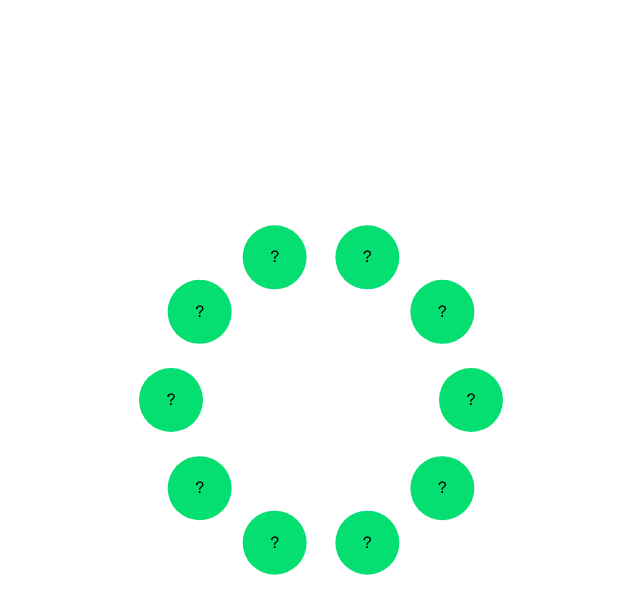
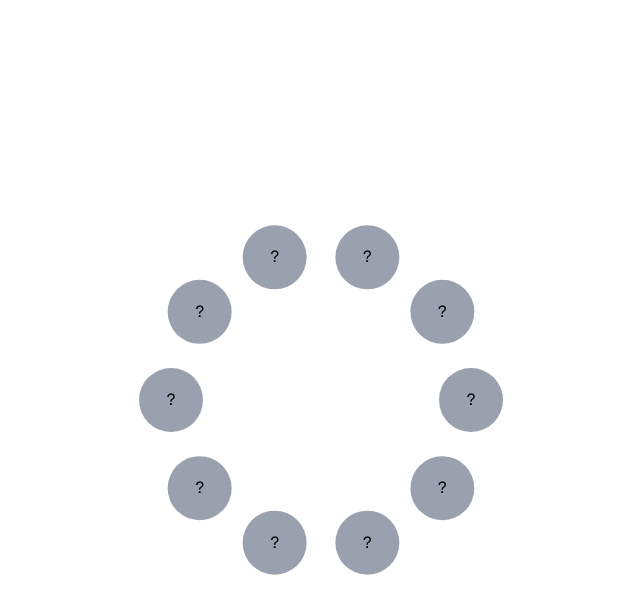
Before and after one commit to thomasDevan99/kyki, a Next.js app: page / in a window 1280 px wide. Both pictures are taken after a click on the button "Pull 1". Shown: the top 614 px of the page, without its empty margins (319-959 px from the left). Built offline with nearby package versions, Linux system fonts and the light colour scheme.

Commit message:
Add: Color transition when flipping, fakePull return pull info

```diff
--- a/src/app/helpers/pullMethods.js
+++ b/src/app/helpers/pullMethods.js
@@ -24,5 +24,5 @@ export const pullBox = (pullData, setPullData) => {
       return pullNum >= minChance && pullNum < maxChance;
     });
 
-    return temp.shortName
+    return temp
   }
--- a/src/app/rotateShowcase.js
+++ b/src/app/rotateShowcase.js
@@ -1,6 +1,6 @@
 import React, { useState } from "react";
 import { motion } from "framer-motion";
-import { possibleResults } from "@/dataStructure/possibleResults";
+import { genFakePull, pullBox } from "./helpers/pullMethods";
 
 const buttons = [0, 1, 2, 3, 4, 5, 6, 7, 8, 9];
 
@@ -33,7 +33,7 @@ export default function OrbitingPortal({ setisIdle, numberOfPulls }) {
     setAllReveal(false)
   }
 
-  const animationProps = (id, isSelected, isRevealed) => {
+  const animationProps = (id, isSelected, isRevealed, color) => {
     const angle = (id / buttons.length) * 2 * Math.PI;
     const x = radius * Math.cos(angle);
     const y = radius * Math.sin(angle);
@@ -53,6 +53,7 @@ export default function OrbitingPortal({ setisIdle, numberOfPulls }) {
         x: isSelected ? 0 : x,
         y: isSelected ? 0 : y,
         rotateY: isRevealed ? 1080 : 0,
+        backgroundColor: ["#9CA3AF", color],
       }
     }
   };
@@ -96,12 +97,34 @@ export default function OrbitingPortal({ setisIdle, numberOfPulls }) {
           const isSelected = selected === id;
           const isRevealed = isSelected && flipped || allReveal;
 
+
+          const rarityFake = genFakePull(allReveal, flipped)
+
+          const color = isSelected ? pulled?.color : allReveal && rarityFake?.color
+
           return (
+            // <motion.button
+            //   key={id}
+            //   className="absolute w-12 h-12 sm:w-16 sm:h-16 rounded-full bg-green-400 text-white flex items-center justify-center"
+            //   onClick={() => handleButtonClick(id)}
+            //   animate={animationProps(id, isSelected, isRevealed)}
+            //   transition={transitionProps(isRevealed)}
+            // >
+            //   <motion.div
+            //     style={{ perspective: 1000 }}
+            //     onClick={() => isSelected && pullBox()}
+            //     className="w-full h-full flex items-center justify-center"
+            //   >
+            //     <div className="w-full h-full backface-hidden text-black flex items-center justify-center">
+            //       {isSelected && flipped ? pulled?.shortName : allReveal ? genFakePull() : "?"}
+            //     </div>
+            //   </motion.div>
+            // </motion.button>
             <motion.button
               key={id}
-              className="absolute w-12 h-12 sm:w-16 sm:h-16 rounded-full bg-green-400 text-white flex items-center justify-center"
+              className="absolute w-12 h-12 sm:w-16 sm:h-16 rounded-full bg-gray-400 text-white flex items-center justify-center"
               onClick={() => handleButtonClick(id, numberOfPulls)}
-              animate={animationProps(id, isSelected, isRevealed)}
+              animate={animationProps(id, isSelected, isRevealed, color)}
               transition={transitionProps(isRevealed)}
             >
               <motion.div
@@ -110,7 +133,7 @@ export default function OrbitingPortal({ setisIdle, numberOfPulls }) {
                 className="w-full h-full flex items-center justify-center"
               >
                 <div className="w-full h-full backface-hidden text-black flex items-center justify-center">
-                  {isSelected && flipped ? pulled?.shortName : allReveal ? genFakePull(allReveal, flipped) : "?"}
+                  {isSelected && flipped ? pulled?.shortName : allReveal ? rarityFake.shortName : "?"}
                 </div>
               </motion.div>
             </motion.button>
--- a/src/dataStructure/possibleResults.js
+++ b/src/dataStructure/possibleResults.js
@@ -10,34 +10,40 @@ export const possibleResults = [
     rarityNum: 1,
     rarityName: "Common",
     shortName: "C",
-    chance: 50
+    chance: 50,
+    color: "#9CA3AF"
     },
     {
     _id: 2,
     rarityNum: 2,
     rarityName: "Uncommon",
     shortName: "B",
-    chance: 24.5
+    chance: 37,
+    color: '#60A5FA'
     },
     {
     _id: 3,
     rarityNum: 3,
     rarityName: "Rare",
     shortName: "A",
-    chance: 20
+    chance: 10,
+    color: '#C084FC'
+
     },
     {
     _id: 4,
     rarityNum: 4,
     rarityName: "Super Rare",
     shortName: "S",
-    chance: 4.5
+    chance: 2,
+    color: '#FB923C'
     },
     {
       _id: 5,
       rarityNum: 5,
       rarityName: "Legendary",
       shortName: "SS",
-      chance: 1
+      chance: 1,
+      color: '#FACC15'
     }
   ]
```
